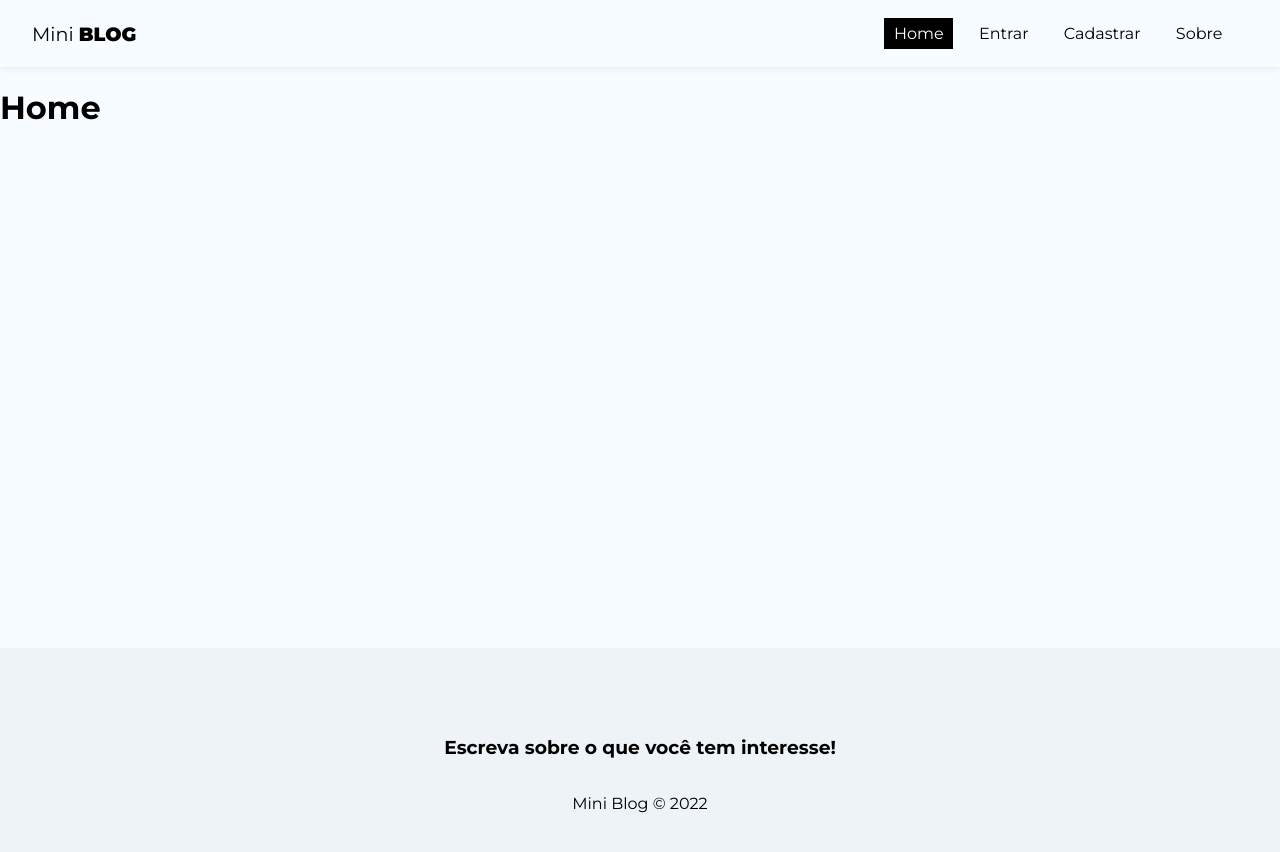
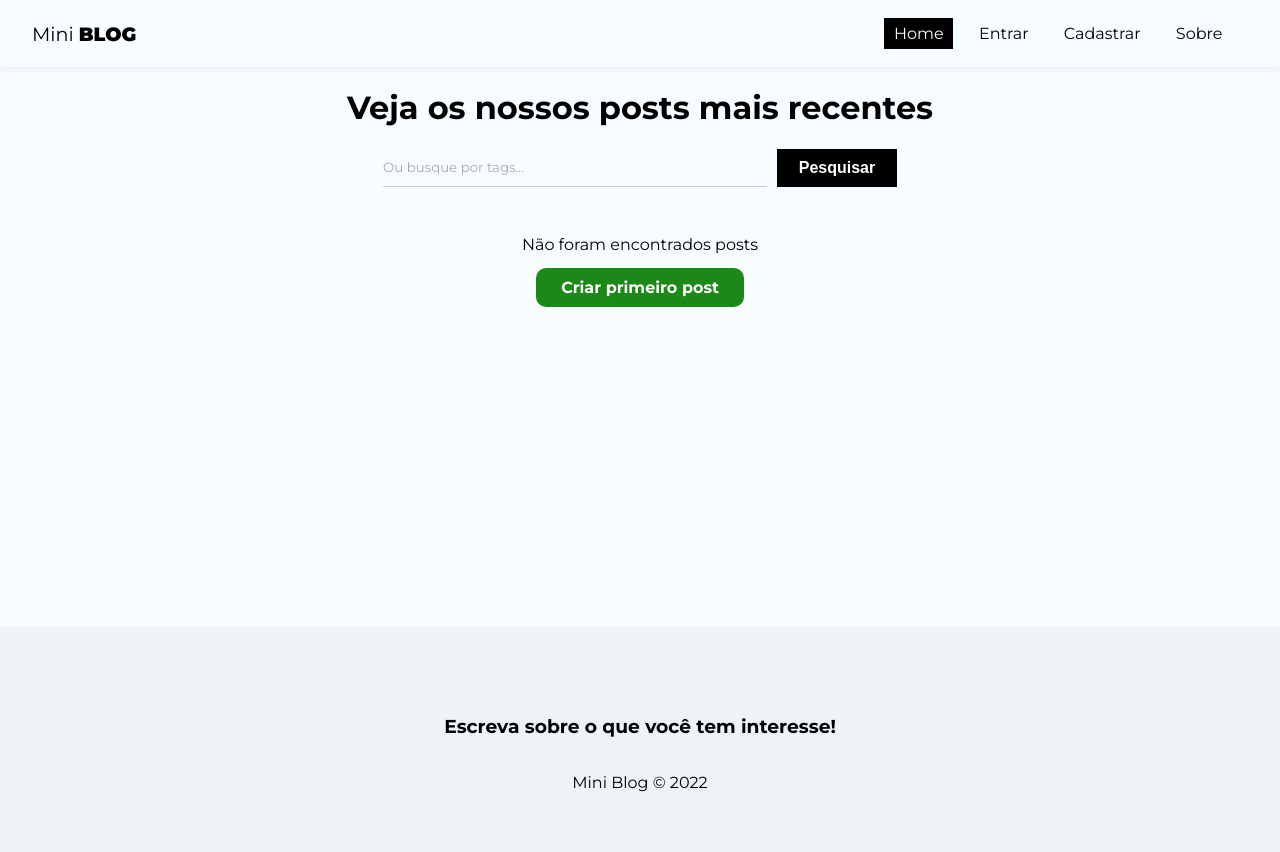
Before and after one commit to joaogabrielr/projeto-miniblog, a React (Create React App) app: page / in a window 1280 px wide. Shown: the top 852 px of the page. Built offline with nearby package versions, Linux system fonts and the light colour scheme; no server answers.

Commit message:
Estruturando home para receber posts

```diff
--- a/src/pages/Home/Home.js
+++ b/src/pages/Home/Home.js
@@ -1,10 +1,40 @@
 // css
 import styles from "./Home.module.css"
 
+//hooks
+import {useNavigate, Link} from "react-router-dom"
+import { useState } from "react"
+
+//components
+
 const Home = () => {
+  const [query, setQuery] = useState("")
+  const [posts] = useState([])
+
+  const handleSubmit = (e) => {
+    e.preventDefault()
+  }
+
+
   return (
-    <div>
-        <h1>Home</h1>
+    <div className={styles.home}>
+        <h1>Veja os nossos posts mais recentes</h1>
+        <form onSubmit={handleSubmit} className={styles.search_form}>
+          <input
+          type="text"
+          placeholder="Ou busque por tags..."
+          onChange={(e) => setQuery(e.target.value)}/>
+          <button className="btn btn-dark">Pesquisar</button>
+        </form>
+        <div>
+          {posts && posts.length > 0 && <h1>Posts...</h1>}
+          {posts && posts.length === 0 && (
+            <div className={styles.noposts}>
+              <p>Não foram encontrados posts</p>
+              <Link to="/posts/create" className="btn" >Criar primeiro post</Link>
+            </div>
+          )}
+        </div>
     </div>
   )
 }
--- a/src/pages/Home/Home.module.css
+++ b/src/pages/Home/Home.module.css
@@ -0,0 +1,31 @@
+.home {
+    display: flex;
+    flex-direction: column;
+    align-items: center;
+    justify-content: center;
+}
+
+.search_form {
+    max-width: 100%;
+    width: 60%;
+    display: flex;
+    justify-content: center;
+    margin-bottom: 2em;
+}
+
+.search_form input {
+    margin-right: 10px;
+    width: 50%;
+}
+
+.noposts {
+    text-align: center;
+}
+
+.noposts p {
+    margin-bottom: 1.5em;
+}
+
+.noposts a {
+    padding: 10px 25px;
+}
```
